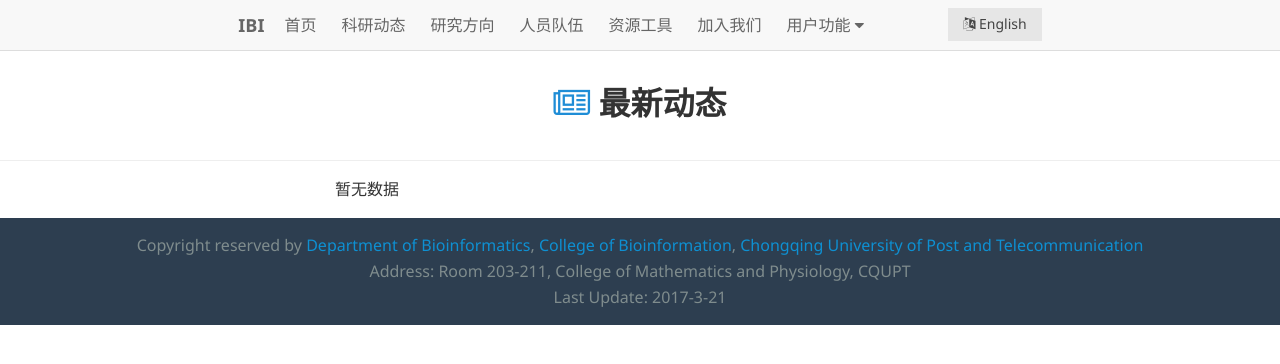
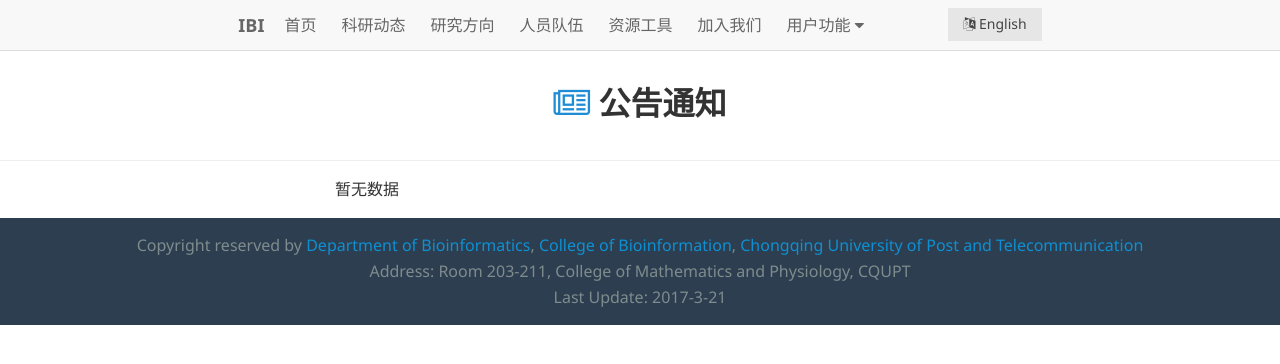
Before and after one commit to KatharineOzil/ibi, a Django app: template blog/templates/blog/announcement.html in a window 1280 px wide. Shown: the top 364 px of the page. Run offline with Django 3.2, Linux system fonts and the light colour scheme; the template is opened without the code that fills it, so the values that code supplies are empty; some libraries are stand-ins or nearby versions.

Commit message:
fucking news VS announcement

```diff
--- a/blog/templates/blog/announcement.html
+++ b/blog/templates/blog/announcement.html
@@ -5,7 +5,7 @@
   <br>
 <div class="header" >
   <div class="am-g">
-    <h1><i class="detail-h3 am-icon-newspaper-o am-icon-xs"></i> {% trans "最新动态" %}</h1>
+    <h1><i class="detail-h3 am-icon-newspaper-o am-icon-xs"></i> {% trans "公告通知" %}</h1>
   </div>
   <hr />
 </div>
--- a/blog/templates/blog/news.html
+++ b/blog/templates/blog/news.html
@@ -5,7 +5,7 @@
   <br>
 <div class="header" >
   <div class="am-g">
-    <h1><i class="detail-h3 am-icon-bell-o am-icon-xs"></i> {% trans "公告通知" %}</h1>
+    <h1><i class="detail-h3 am-icon-bell-o am-icon-xs"></i> {% trans "最新动态" %}</h1>
   </div>
   <hr />
 </div>
```
Also changed, not shown: locale/en_us/LC_MESSAGES/django.po, 1 other file.
